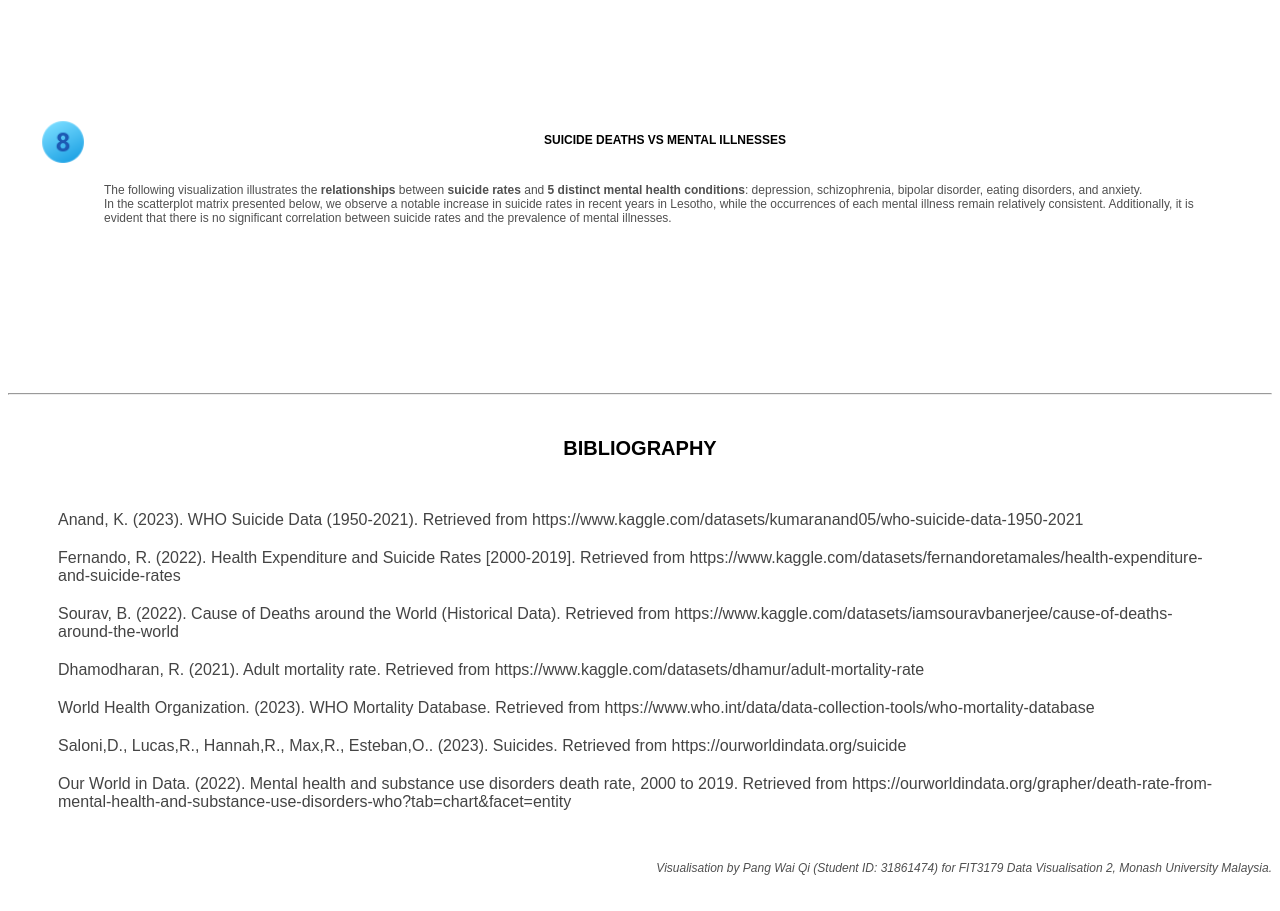
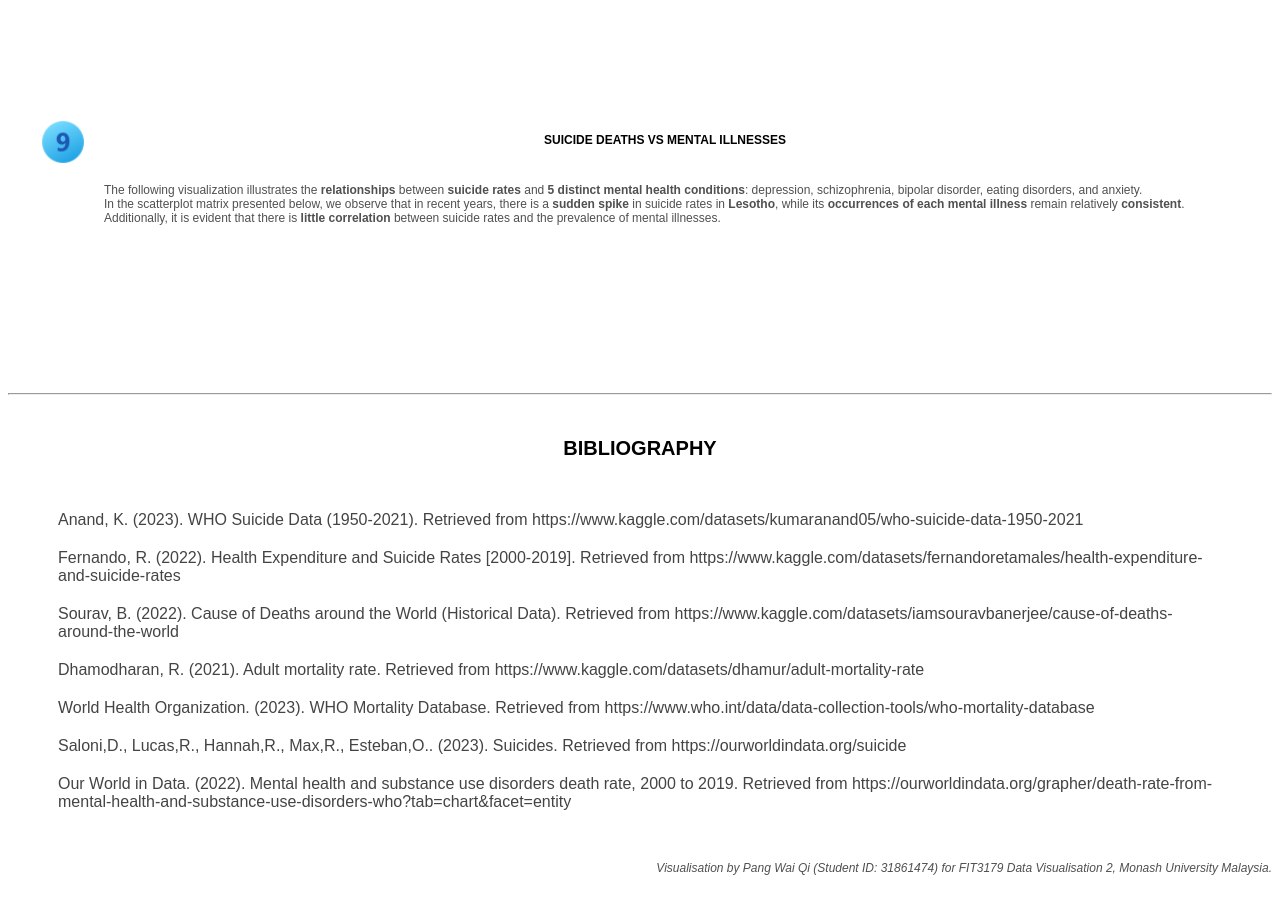
Before and after one commit to pangwaiqi/FIT3179, a plain HTML site: page Project 2/index.html in a window 1280 px wide. Shown: the part 4063-4974 px from the top of the page. Drawn offline with Linux system fonts and the light colour scheme; a script that the page names is missing.

Commit message:
updated scatterplot matrix

```diff
--- a/Project 2/index.html
+++ b/Project 2/index.html
@@ -335,7 +335,7 @@
     <div class="container-row">
       <p class="side-padding"></p>
 
-      <img class="container-numbering" src="images/8-icon.png" />
+      <img class="container-numbering" src="images/9-icon.png" />
       <p class="container-title"><b>SUICIDE DEATHS VS MENTAL ILLNESSES</b></p>
 
       <p class="side-padding"></p>
@@ -349,11 +349,13 @@
         The following visualization illustrates the <b>relationships</b> between
         <b>suicide rates</b> and <b>5 distinct mental health conditions</b>:
         depression, schizophrenia, bipolar disorder, eating disorders, and
-        anxiety.<br />In the scatterplot matrix presented below, we observe a
-        notable increase in suicide rates in recent years in Lesotho, while the
-        occurrences of each mental illness remain relatively consistent.
-        Additionally, it is evident that there is no significant correlation
-        between suicide rates and the prevalence of mental illnesses.
+        anxiety.<br />In the scatterplot matrix presented below, we observe that
+        in recent years, there is a <b>sudden spike</b> in suicide rates in
+        <b>Lesotho</b>, while its
+        <b>occurrences of each mental illness</b> remain relatively
+        <b>consistent</b>. Additionally, it is evident that there is
+        <b>little correlation</b> between suicide rates and the prevalence of
+        mental illnesses.
       </p>
 
       <p class="side-padding"></p>
```
Also changed, not shown: Project 2/images/9-icon.png (added).
